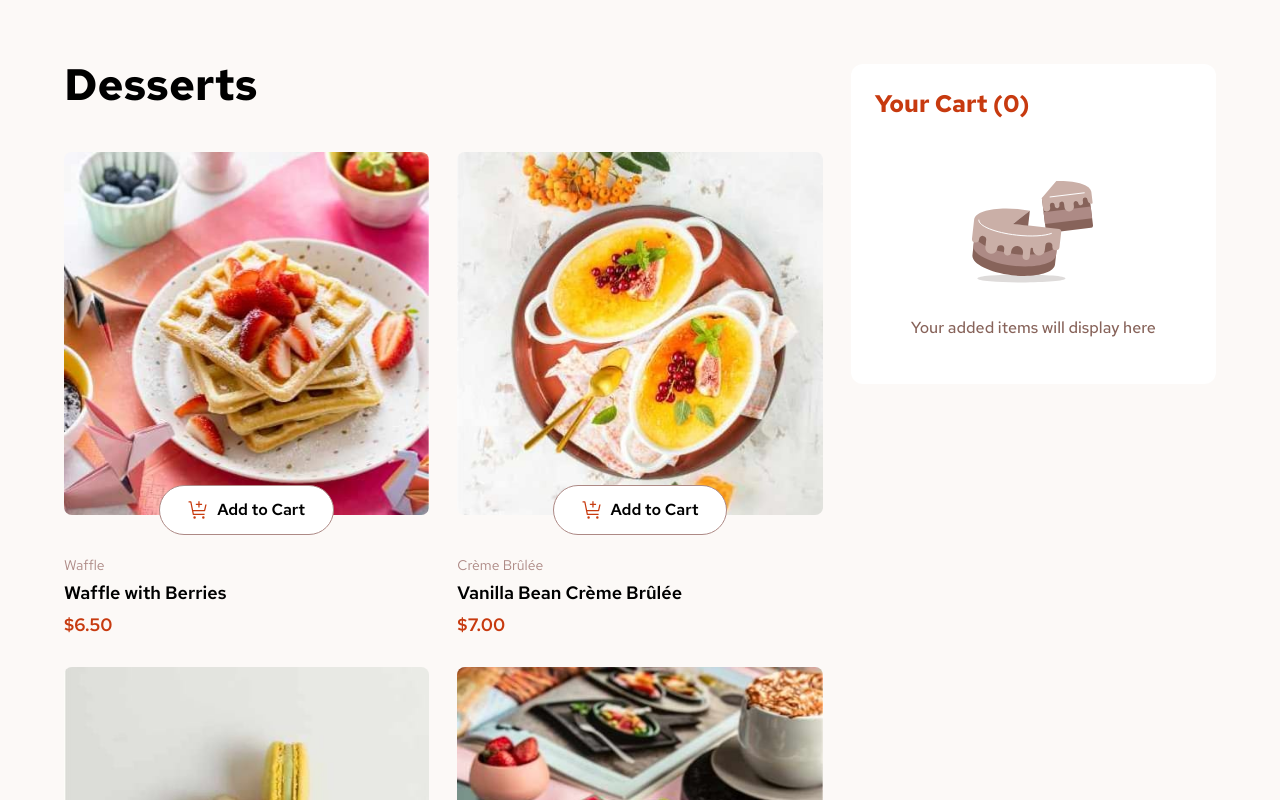
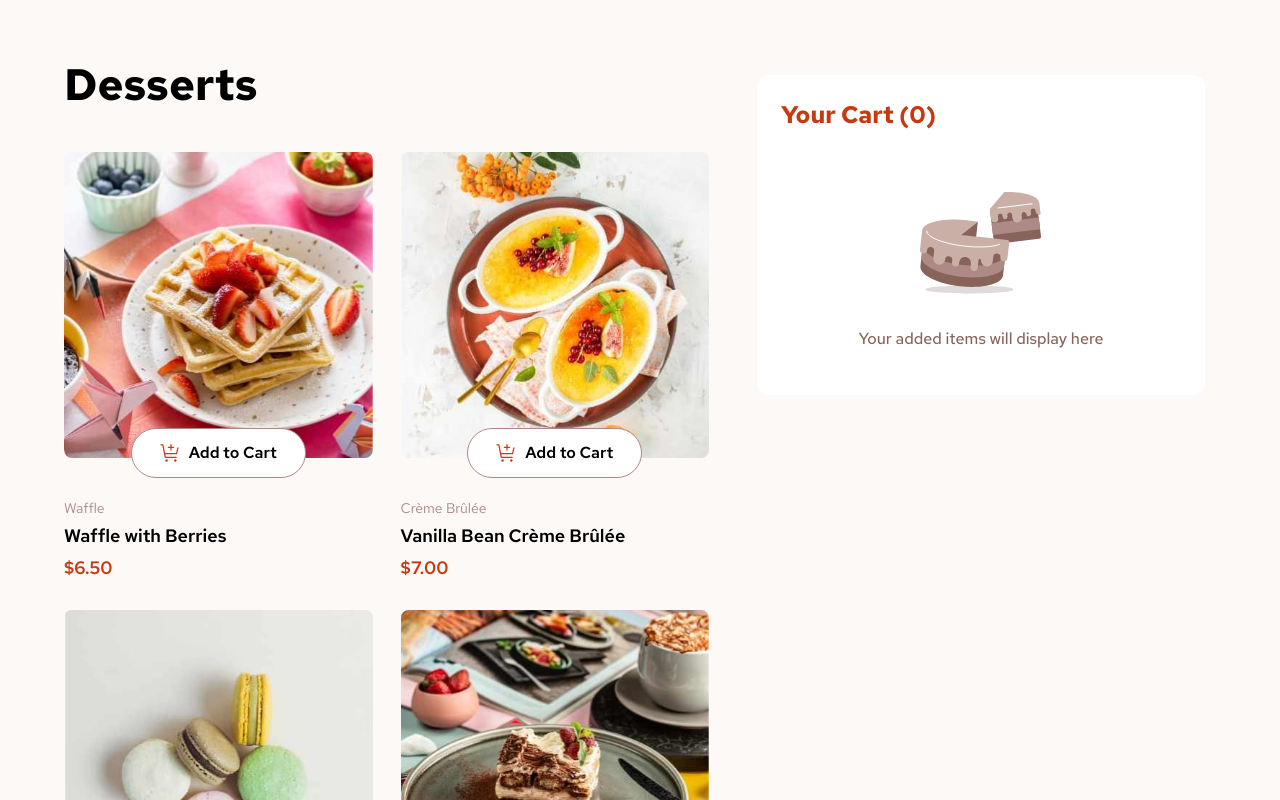
Before and after one commit to arshGoyalDev/product-list-app, a React (Create React App) app: page / in a window 1280 px wide. Shown: the top 800 px of the page. Built offline with nearby package versions, Linux system fonts and the light colour scheme.

Commit message:
style: made cart position fixed

```diff
--- a/src/App.js
+++ b/src/App.js
@@ -11,7 +11,7 @@ const App = () => {
   const [cart, updateCart] = useState([]);
 
   return (
-    <main className="grid gap-7 lg:grid-cols-3 xl:grid-cols-4 bg-neutral-rose50 min-h-screen px-8 py-10 md:p-16 lg:p-[75xp] xl:p-[70px] xxl:p-28">
+    <main className="grid gap-7 lg:block bg-neutral-rose50 min-h-screen px-8 py-10 md:p-16 lg:p-[75xp] xl:p-[70px] xxl:p-28">
       <Routes location={background || location}>
         <Route
           path="/"
--- a/src/Components/Cart.js
+++ b/src/Components/Cart.js
@@ -15,7 +15,7 @@ const Cart = ({ cart, updateCart }) => {
   };
 
   return (
-    <section className="bg-white rounded-xl p-6 xl:p-7 grid h-fit">
+    <section className="bg-white rounded-xl p-6 xl:p-7 grid h-fit lg:fixed lg:top-[75px] lg:right-[75px] xl:top-[70px] xl:right-[70px] xxl:top-28 xxl:right-28 lg:w-[35%] xxl:w-[25%]">
       <h1 className="text-2xl text-primary-red font-extrabold">
         Your Cart ({getTotalNumber()})
       </h1>
--- a/src/Components/ProductsContainer.js
+++ b/src/Components/ProductsContainer.js
@@ -2,7 +2,7 @@ import Product from "./Product";
 
 const ProductsContainer = ({ productsData, cart, updateCart }) => {
   return (
-    <section className="lg:col-span-2 xl:col-span-3">
+    <section className="lg:w-[56%] xxl:w-[68%]">
       <h1 className="font-bold text-4xl lg:text-[2.75rem]">Desserts</h1>
 
       <div className="mt-8 lg:mt-12 grid grid-cols-1 sm:grid-cols-2 xl:grid-cols-3 gap-7">
```
